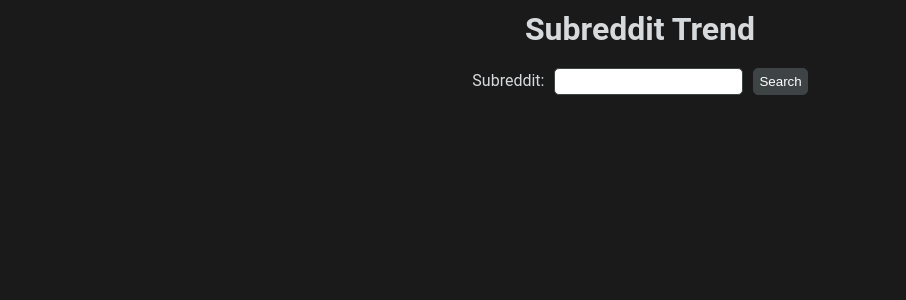
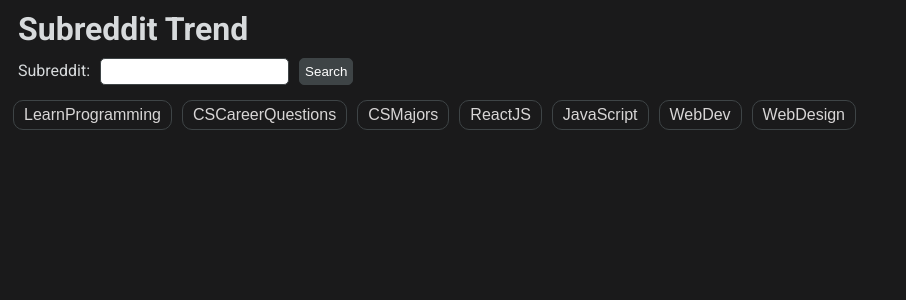
Before and after one commit to sametkayik/subreddit-trend, a React (Vite) app: page / in a window 1280 px wide. Shown: the top 300 px of the page, without its empty margins (0-906 px from the left). Built offline with nearby package versions, Linux system fonts and the light colour scheme.

Commit message:
Create filter, change styling a bit

```diff
--- a/index.html
+++ b/index.html
@@ -4,6 +4,12 @@
     <meta charset="UTF-8" />
     <link rel="icon" type="image/svg+xml" href="/" />
     <meta name="viewport" content="width=device-width, initial-scale=1.0" />
+    <link rel="preconnect" href="https://fonts.googleapis.com" />
+    <link rel="preconnect" href="https://fonts.gstatic.com" crossorigin />
+    <link
+      href="https://fonts.googleapis.com/css2?family=Roboto:wght@400;700;900&display=swap"
+      rel="stylesheet"
+    />
     <title>Subreddit Trend</title>
   </head>
   <body>
--- a/src/App.css
+++ b/src/App.css
@@ -2,38 +2,28 @@ body {
   font-family: "Roboto", sans-serif;
   background-color: #1a1a1b;
   color: #d7dadc;
+  margin-top: 0;
 }
 
 form {
-  margin: 10px;
-  text-align: center;
+  margin-left: 10px;
 }
 
 h1 {
-  text-align: center;
-  margin: 10px;
+  margin: 10px 0 0 10px;
 }
-
 .container {
   display: flex;
   flex-direction: column;
   flex-wrap: wrap;
-  width: 100%;
-  /* justify-content: center;
-  align-items: center; */
 }
 
 .post {
-  width: 50%;
-  margin: 10px;
-  /* border: 1px solid #3e4446;
-  border-radius: 5px;
-  white-space: nowrap;
-  overflow: hidden;
-  text-overflow: ellipsis; */
+  margin-bottom: 10px;
   display: flex;
   flex-direction: column;
   flex-wrap: wrap;
+  width: 60%;
 }
 
 .post-link {
@@ -41,27 +31,77 @@ h1 {
   color: #d7dadc;
   margin: 0px;
   font-weight: bold;
+  font-size: 1.25rem;
+}
+
+.post-link span {
+  display: inline-block;
 }
 
 .post-link:before {
-  content: "🚀";
+  content: "";
   margin-right: 5px;
+}
+
+.post-link:hover {
+  color: #ffffff;
 }
 
 .post-details {
   display: flex;
   flex-direction: row;
-  font-size: 0.75rem;
+  font-size: 1rem;
   color: #888;
 }
 
-.post-details p {
-  margin: 0px 15px 0px 0px;
+.post-details span {
+  margin: 5px 30px 0px 0px;
   padding: 0px;
+  display: block;
 }
 
-.post-details p:first-child {
-  margin-left: 24px;
+.post-details span:first-child {
+  margin-left: 16px;
+}
+
+.post-header {
+  display: flex;
+  flex-direction: row;
+  justify-content: space-between;
+  align-items: center;
+  width: 100%;
+  margin: 10px 10px 0px 10px;
+}
+
+.post-header button {
+  border: none;
+  background-color: transparent;
+  color: #888;
+  font-size: 1rem;
+  cursor: pointer;
+  white-space: nowrap;
+}
+.post-header button:hover {
+  color: #ffffff;
+}
+
+.categories button {
+  border: 1px solid #3e4446;
+  border-radius: 10px;
+  padding: 5px 10px;
+  background-color: transparent;
+  color: #d8d6d6;
+  cursor: pointer;
+  font-size: 1rem;
+  margin: 5px 5px 10px 5px;
+}
+
+.post-text {
+  margin: 20px 10px 0 30px;
+  font-size: 1.1rem;
+  color: #fff;
+  line-height: 1.5rem;
+  width: 100%;
 }
 
 #subreddit-search {
@@ -77,10 +117,11 @@ h1 {
   border: 1px solid #3e4446;
   background-color: #3e4446;
   color: #fff;
+  cursor: pointer;
 }
 
 .subreddit-name {
-  font-size: 1.5rem;
+  font-size: 1.25rem;
   font-weight: bold;
   margin: 10px;
 }
--- a/src/components/Home.jsx
+++ b/src/components/Home.jsx
@@ -13,7 +13,14 @@ function Home() {
 
   return (
     <div>
-      <h1>Subreddit Trend</h1>
+      {search ? (
+        <div style={{ display: "flex", margin: "0" }}>
+          <h1>Subreddit Trend </h1>
+          <h1 style={{ marginLeft: "50px" }}>r/{subreddit}</h1>
+        </div>
+      ) : (
+        <h1>Subreddit Trend</h1>
+      )}
       <SubredditForm
         subreddit={subreddit}
         onSubredditChange={handleSubredditChange}
--- a/src/components/Post.jsx
+++ b/src/components/Post.jsx
@@ -2,16 +2,31 @@ import React from "react";
 import "../App.css";
 
 export const Post = ({ item }) => {
+  const [showText, setShowText] = React.useState(false);
+
+  const handleClick = () => {
+    setShowText(!showText);
+  };
+
   return (
     <div className="post" key={item.id}>
-      <a className="post-link" href={item.url}>
-        {item.title}
-      </a>
+      <div className="post-header">
+        <a
+          className="post-link"
+          href={item.url}
+          target="_blank"
+          rel="noopener noreferrer"
+        >
+          {item.title}
+        </a>
+        {item.text && <button onClick={handleClick}>Show text</button>}
+      </div>
       <div className="post-details">
-        <p className="post-upvotes">{item.ups} upvotes</p>
-        <p className="post-comments">{item.num_comments} comments</p>
-        <p className="post-author">u/{item.author}</p>
+        <span className="post-upvotes">{item.ups} upvotes</span>
+        <span className="post-comments">{item.num_comments} comments</span>
+        <span className="post-author">u/{item.author}</span>
       </div>
+      {showText && <p className="post-text">{item.text}</p>}
     </div>
   );
 };
--- a/src/components/SubredditForm.jsx
+++ b/src/components/SubredditForm.jsx
@@ -15,6 +15,7 @@ function SubredditForm(props) {
   };
 
   return (
+    <>
       <form>
         <label>
           Subreddit:
@@ -30,6 +31,30 @@ function SubredditForm(props) {
           Search
         </button>
       </form>
+      <div className="categories">
+        <button onClick={() => props.onSubredditChange("learnprogramming")}>
+          LearnProgramming
+        </button>
+        <button onClick={() => props.onSubredditChange("cscareerquestions")}>
+          CSCareerQuestions
+        </button>
+        <button onClick={() => props.onSubredditChange("csMajors")}>
+          CSMajors
+        </button>
+        <button onClick={() => props.onSubredditChange("reactjs")}>
+          ReactJS
+        </button>
+        <button onClick={() => props.onSubredditChange("javascript")}>
+          JavaScript
+        </button>
+        <button onClick={() => props.onSubredditChange("webdev")}>
+          WebDev
+        </button>
+        <button onClick={() => props.onSubredditChange("web_design")}>
+          WebDesign
+        </button>
+      </div>
+    </>
   );
 }
 
```
Lines whose indentation alone changed are shown as unchanged.
